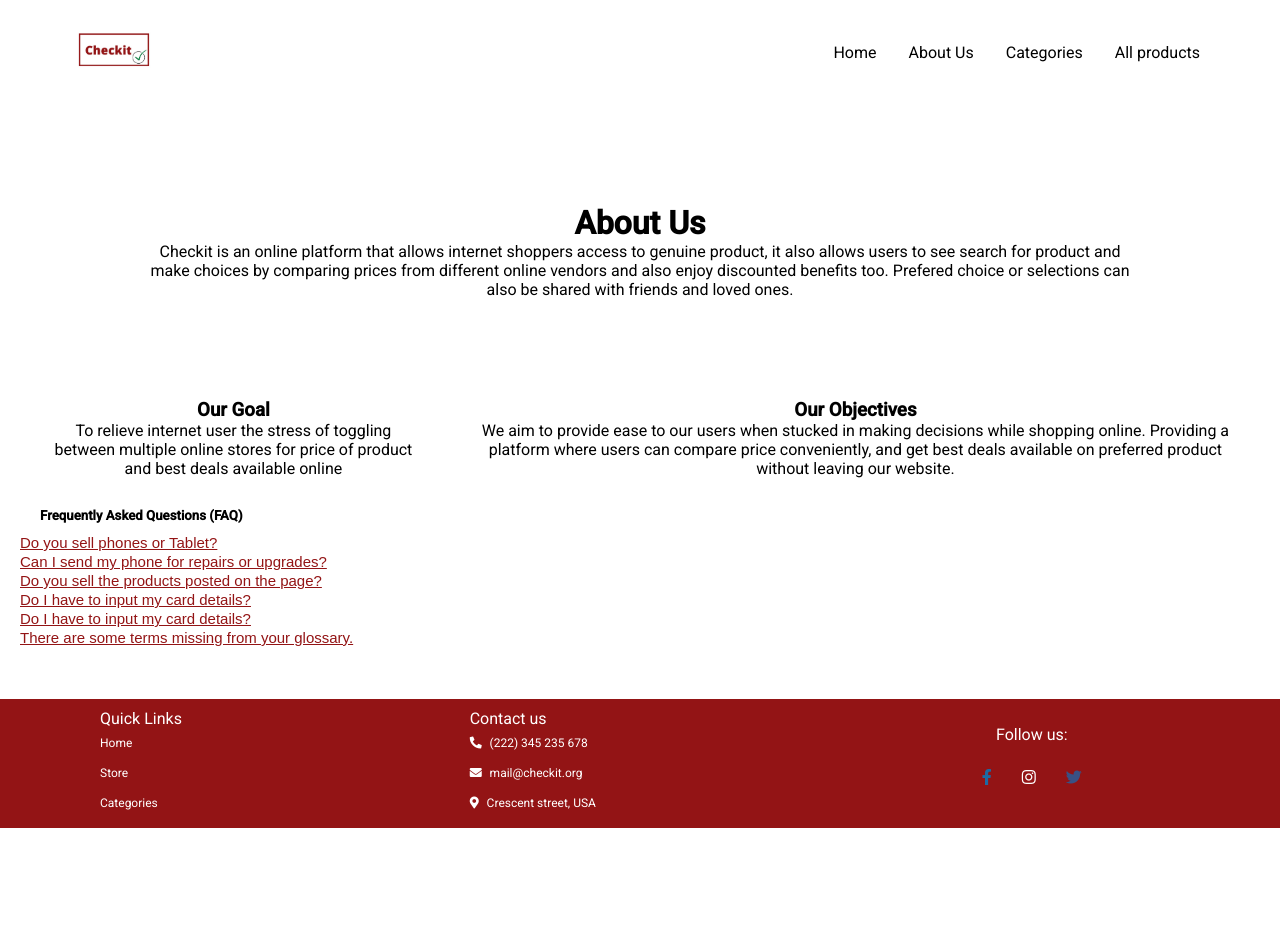
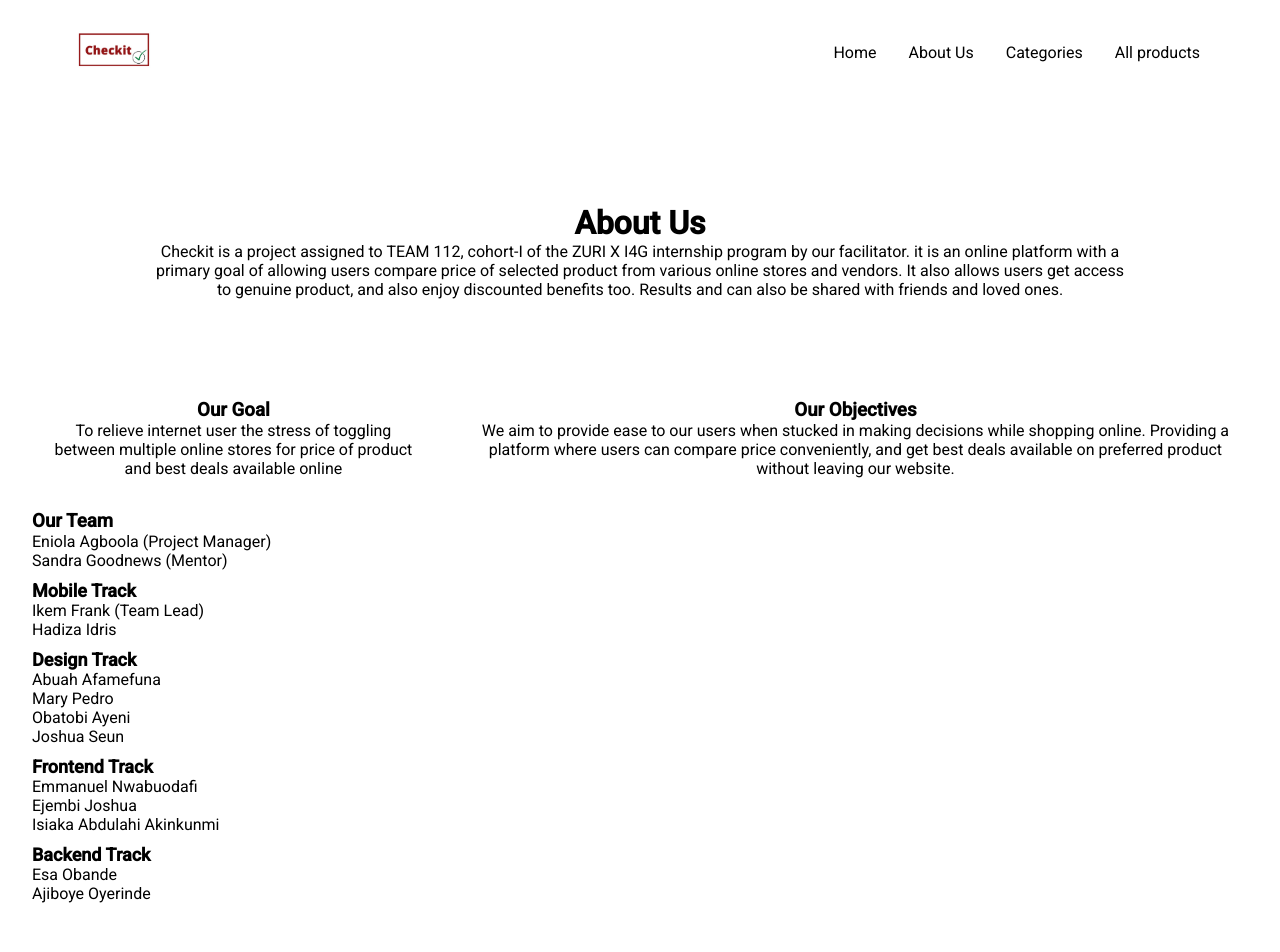
Before and after one commit to zuri-training/Check-It-PJT-112-Frontend, a plain HTML site: page about.html in a window 1280 px wide. Shown: the top 952 px of the page. Before the commit the page ends 828 px from the top, so only its background shows below. Drawn offline with Linux system fonts and the light colour scheme.

Commit message:
some changes

```diff
--- a/about.css
+++ b/about.css
@@ -239,6 +239,16 @@ header{
   margin-left: 4em;
 }
 
+.team {
+  padding: 2em;
+}
+
+.team p {
+  font-size: 18px;
+  font-weight: bold;
+  margin: 10px 0 0 0;
+}
+
 .faq {
   padding: 20px 20px;
 }
@@ -343,7 +353,7 @@ footer .social-links a {
   color: #395185;
 }
 
-@media (max-width: 840px) {
+@media (max-width: 800px) {
   .main .section-b .wrapper {
     grid-template-columns: 1fr;
   }
@@ -439,7 +449,7 @@ footer .social-links a {
     margin-left: 1rem;
   }
 
-  .header .bottons {
+  /*.header .bottons {
     display: none;
   }
 
@@ -453,7 +463,7 @@ footer .social-links a {
   }
   .header .bottons.show a {
     color: #000;
-  }
+  }*/
 
   .main .section-a h2 {
     text-align: center;
--- a/about.html
+++ b/about.html
@@ -99,13 +99,23 @@
         <h1>About Us</h1>
         <div class="about">
           <p>
+            Checkit is a project assigned to TEAM 112, cohort-I of the ZURI X
+            I4G internship program by our facilitator. it is an online platform
+            with a primary goal of allowing users compare price of selected
+            product from various online stores and vendors. It also allows users
+            get access to genuine product, and also enjoy discounted benefits
+            too. Results and can also be shared with friends and loved ones.
+          </p>
+        </div>
+        <!--<div class="about">
+          <p>
             Checkit is an online platform that allows internet shoppers access
             to genuine product, it also allows users to see search for product
             and make choices by comparing prices from different online vendors
             and also enjoy discounted benefits too. Prefered choice or
             selections can also be shared with friends and loved ones.
           </p>
-        </div>
+        </div>-->
       </div>
 
       <div class="base">
@@ -130,6 +140,39 @@
             </p>
           </div>
         </div>
+      </div>
+
+      <div class="team">
+        <h3>Our Team</h3>
+        <ul>
+          <ul>
+            <li>Eniola Agboola (Project Manager)</li>
+            <li>Sandra Goodnews (Mentor)</li>
+          </ul>
+          <ul>
+            <p>Mobile Track</p>
+            <li>Ikem Frank (Team Lead)</li>
+            <li>Hadiza Idris</li>
+          </ul>
+          <ul>
+            <p>Design Track</p>
+            <li>Abuah Afamefuna</li>
+            <li>Mary Pedro</li>
+            <li>Obatobi Ayeni</li>
+            <li>Joshua Seun</li>
+          </ul>
+          <ul>
+            <p>Frontend Track</p>
+            <li>Emmanuel Nwabuodafi</li>
+            <li>Ejembi Joshua</li>
+            <li>Isiaka Abdulahi Akinkunmi</li>
+          </ul>
+          <ul>
+            <p>Backend Track</p>
+            <li>Esa Obande</li>
+            <li>Ajiboye Oyerinde</li>
+          </ul>
+        </ul>
       </div>
 
       <div class="faq">
--- a/categories.css
+++ b/categories.css
@@ -258,7 +258,7 @@ footer .social-links a {
   color: #395185;
 }
 
-@media (max-width: 840px) {
+@media (max-width: 800px) {
   .main .section-b .wrapper {
     grid-template-columns: 1fr;
   }
@@ -354,7 +354,7 @@ footer .social-links a {
     margin-left: 1rem;
   }
 
-  .header .bottons {
+  /*.header .bottons {
     display: none;
   }
 
@@ -368,7 +368,7 @@ footer .social-links a {
   }
   .header .bottons.show a {
     color: #000;
-  }
+  }*/
 
   .main .section-a h2 {
     text-align: center;
--- a/compare.css
+++ b/compare.css
@@ -240,7 +240,7 @@ footer .social-links a {
   color: #395185;
 }
 
-@media (max-width: 830px) {
+@media (max-width: 800px) {
   .menu-toggle-btn {
     display: block;
     transition: all 0.45s;
--- a/store.css
+++ b/store.css
@@ -320,7 +320,7 @@ footer .social-links a {
   color: #395185;
 }
 
-@media (max-width: 830px) {
+@media (max-width: 800px) {
   .menu-toggle-btn {
     display: block;
     transition: all 0.45s;
@@ -414,7 +414,7 @@ footer .social-links a {
     z-index: 0;
   }
 
-  .header .bottons {
+  /*.header .bottons {
     display: none;
   }
 
@@ -430,7 +430,7 @@ footer .social-links a {
 
   .header .bottons.show a {
     color: #000;
-  }
+  }*/
 }
 
 @media screen and (max-width: 768px) {
```
Also changed, not shown: compare.html (+1 -1 lines), style.css (+1 -6 lines).
